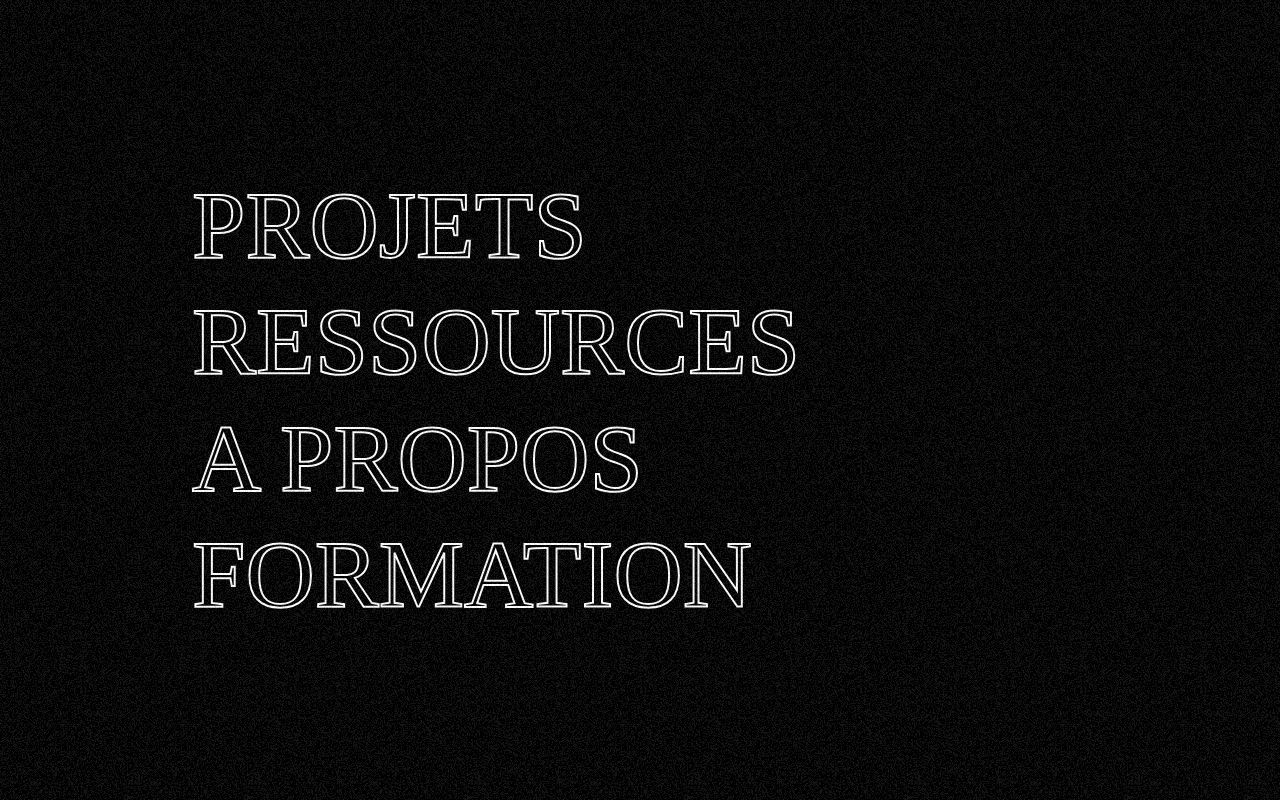
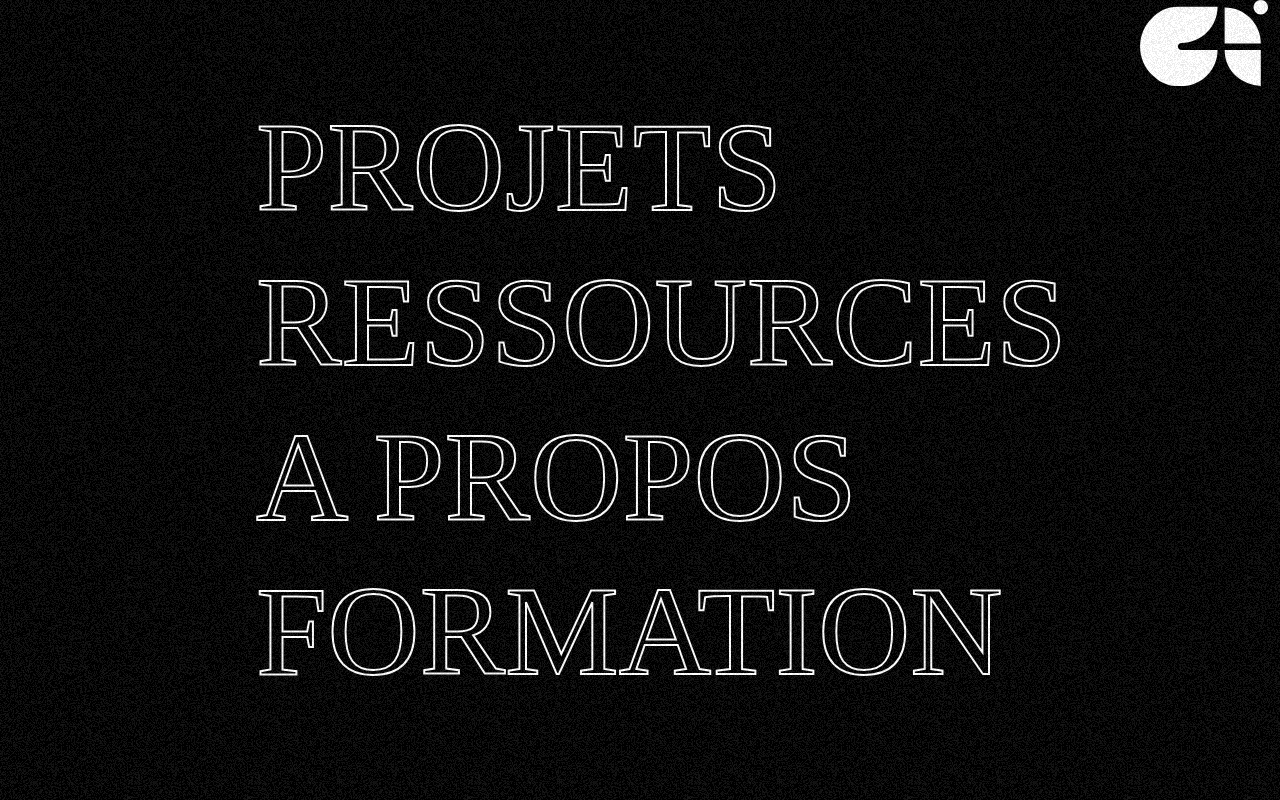
Before and after one commit to Ngenaudet/projet--portfolio-CDUI, a plain HTML site: page partials/home.html in a window 1280 px wide. Drawn offline with nearby package versions, Linux system fonts and the light colour scheme; a web font is replaced by a local one.

Commit message:
voir pour réduire box titres

```diff
--- a/css/home-main.css
+++ b/css/home-main.css
@@ -12,19 +12,24 @@
   font-display: swap;
 }
 
-body .header-container {
-  height: 100vh;
+@media screen and (max-width: 1280px) {
+  .accordion .accordion-item .accordion-button {
+    font-size: 3em;
+  }
 }
+
+@media screen and (max-width: 768px) {
+  .accordion .accordion-item .accordion-button {
+    padding: 0 0 0 1em;
+    font-size: 2em;
+  }
+}
+
+
 
 :root {
   scroll-behavior: smooth;
   --bs-body-bg: #000;
-
-  /* Global style */
-}
-
-.row.h-0{
-  height: auto !important;
 }
 
 .noise {
@@ -38,29 +43,59 @@ body .header-container {
   mix-blend-mode: difference;
 }
 
-.accordion .accordion-item{
+body {
+  height: 100vh;
+  padding: 0%;
+}
+
+
+.row__logo, svg {
+  display: flex;
+  justify-content: end;
+  cursor: pointer;
+}
+
+.logo__CDUI {
+  width: 10%;
+  position: absolute;
+}
+
+.row.h-0 {
+  height: auto !important;
+}
+
+
+
+.accordion .accordion-item {
   background: transparent;
   width: 100%;
 }
 
-.accordion .accordion-item .accordion-button {
-  font-family: 'dx-rigraf';
+
+.accordion-header {
+  color: transparent;
+  background: transparent;
+}
+
+
+.accordion .accordion-item .accordion-button{
+  font-family: "dx-rigraf";
   -webkit-text-stroke: 2px white;
   font-size: 4em;
   color: transparent;
   background: transparent;
   transition: all 0.3s ease;
   padding: 0 0 0 2em;
- }
- .accordion .accordion-item .accordion-button:after {
+}
+.accordion .accordion-item .accordion-button:after {
   content: none;
- }
+}
 
- .accordion-button:not(.collapsed){
-    position: sticky;
- }
+.accordion-button:not(.collapsed) {
+  position: sticky;
+}
 
-.accordion-flush{
+.accordion-flush {
   display: flex;
   flex-direction: column;
   justify-content: center;
@@ -69,38 +104,23 @@ body .header-container {
   padding: 0;
 }
 
-.accordion-body{
+.accordion-body {
   background: rgb(255, 255, 255);
 }
 
-.accordion .accordion-item .accordion-button:hover{
+.accordion .accordion-item .accordion-button:hover {
   color: white;
 }
 
-.accordion  .accordion-body p{
+.accordion .accordion-body p {
   /* font-family: 'BL Melody';    */
-  font-family: 'dx-rigraf';
+  font-family: "dx-rigraf";
   color: purple;
   font-size: 1rem;
 }
-
 
 .accordion-button:focus,
 .accordion-button:active {
   box-shadow: none;
   outline: none;
 }
-
-@media screen and (max-width: 1280px) {
-  .accordion .accordion-item .accordion-button{
-    font-size: 3em;
-  }
-}
-
-
-  @media screen and (max-width: 768px) {
-  .accordion .accordion-item .accordion-button{
-    padding: 0 0 0 1em;
-    font-size: 2em;
-  }
-}
--- a/partials/home.html
+++ b/partials/home.html
@@ -14,7 +14,34 @@
 <body>
     <div class="noise"></div>
 
-    <header class="header-container">
+
+    <header class="container-fluid">
+        <div class="row__logo" href="#home.html" >
+
+
+                <svg class="logo__CDUI" href="#home.html"  version="1.1"  xmlns="http://www.w3.org/2000/svg" xmlns:xlink="http://www.w3.org/1999/xlink" x="0px" y="0px"
+                viewBox="0 0 356.7 239.9" style="enable-background:new 0 0 356.7 239.9;" xml:space="preserve">
+                    <style type="text/css">
+                        .st0{fill:#FFFFFF;}
+                    </style>
+                    <g id="a">
+                    </g>
+                    <g id="b">
+                        <g>
+                            <path class="st0" d="M336.6,121.1L336.6,121.1c0-55.5-45-100.5-100.5-100.5h-0.2v100.5H336.6z"/>
+                            <path class="st0" d="M336.6,0L336.6,0c11.1,0,20.1,9,20.1,20.1l0,0c0,11.1-9,20.1-20.1,20.1l0,0c-11.1,0-20.1-9-20.1-20.1l0,0
+                                C316.5,9,325.5,0,336.6,0z"/>
+                            <path class="st0" d="M115.4,139.2h100.8c0,55.6-45.1,100.7-100.7,100.7h-9.8c-30.5,0-53.3-12.4-73.2-32.4
+                                c-20-19.9-32.4-47.5-32.4-78v-0.1c0.1-30.5,12.4-58.1,32.4-78c20-20,42.7-32.4,73.2-32.4h110.5c0,55.6-45.1,100.7-100.7,100.7
+                                h-0.1c-5.4,0-9.8,4.4-9.8,9.8l0,0C105.6,134.8,110,139.1,115.4,139.2L115.4,139.2z"/>
+                            <path class="st0" d="M336.6,239.4c-26.6-1.9-50.5-11.4-68.3-27c-20-17.6-32.4-42.7-32.4-73.2h100.7V239.4L336.6,239.4z"/>
+                        </g>
+                    </g>
+                    </svg>
+
+        </div>
+
+    </header>
         <div class="row m-0 h-100">
             <div class="accordion accordion-flush" id="accordionFlushExample">
                 <div class="accordion-item projets">
```
Also changed, not shown: images/cdui_copie.svg (added). Lines whose indentation alone changed are shown as unchanged.
